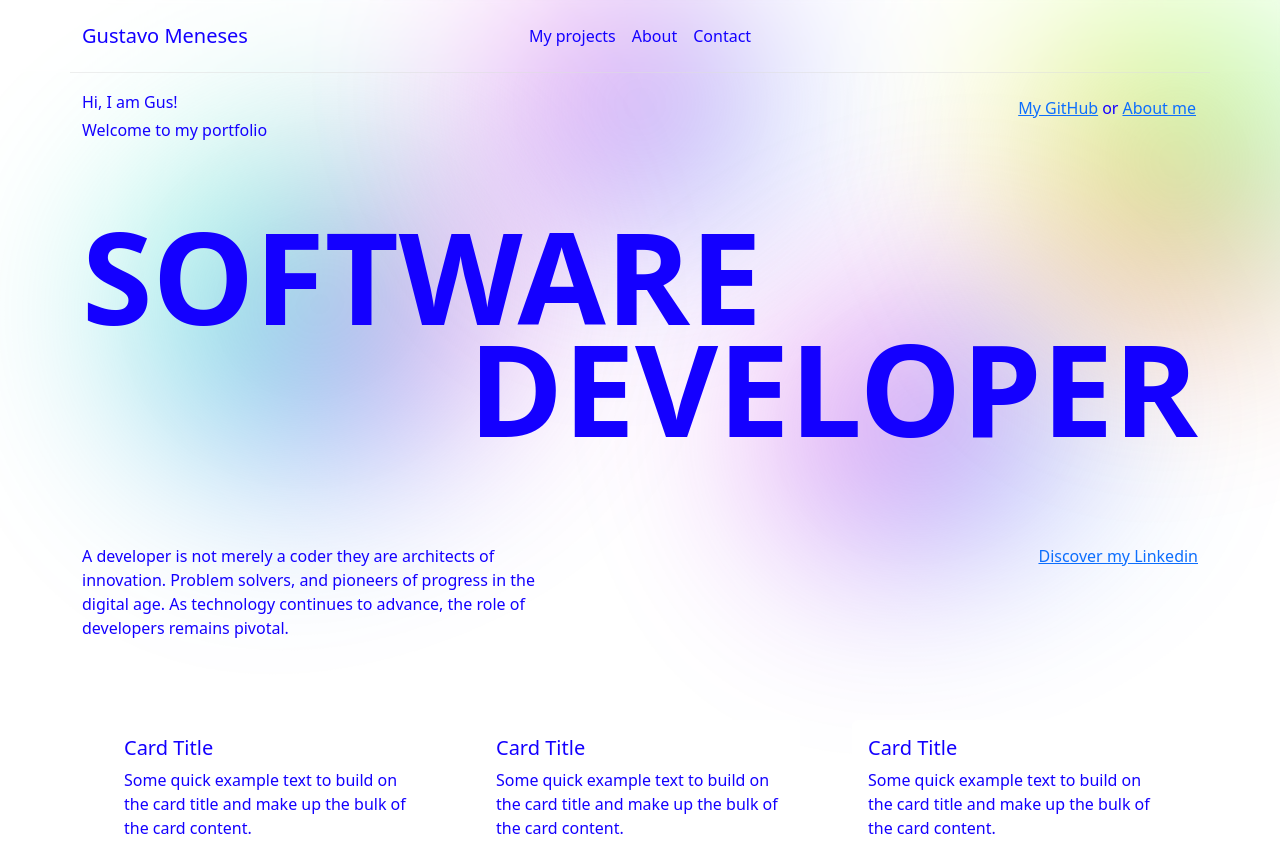
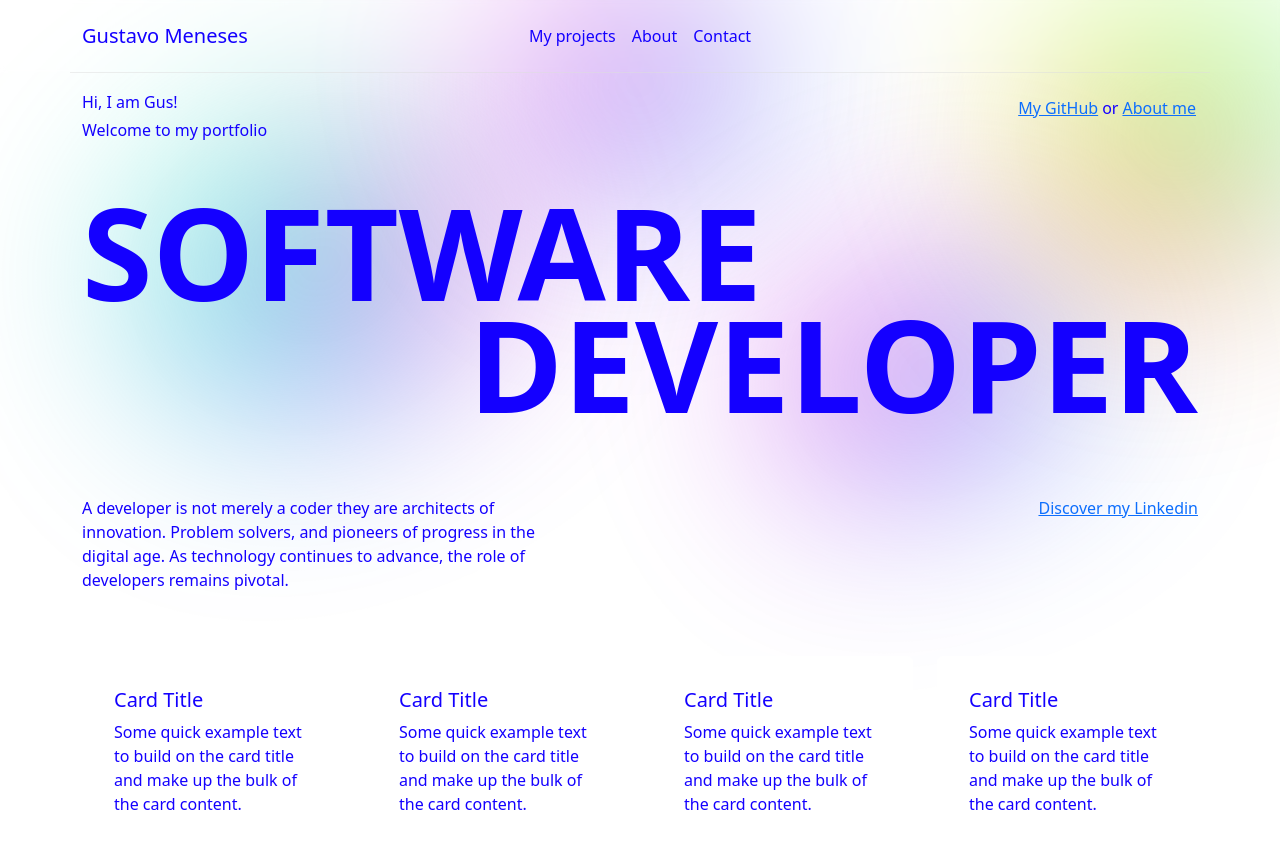
Before and after one commit to gdameneses/gustavo-meneses-portfolio, a React (Create React App) app: page / in a window 1280 px wide. Built offline with nearby package versions, Linux system fonts and the light colour scheme.

Commit message:
chore: change vertical size of hero and cards

```diff
--- a/src/components/cardDivisor/CardDivisor.js
+++ b/src/components/cardDivisor/CardDivisor.js
@@ -1,20 +1,25 @@
 import Container from 'react-bootstrap/Container'
 import Card from 'react-bootstrap/Card';
+import Col from 'react-bootstrap/Col';
+import Row from 'react-bootstrap/Row';
 import './CardDivisor.scss'
 
 function CardDivisor() {
     const card = ({title, text}) => {
         return (
+            <Col xs={8} md={3}>
             <Card className="divisor__card">
                 <Card.Body>
                     <Card.Title>{title}</Card.Title>
                     <Card.Text>{text}</Card.Text>
                 </Card.Body>
             </Card>
+            </Col>
         )
     }
     return (
-      <Container className="d-flex flex-row justify-content-around">
+      <Container>
+        <Row className="cards__wrapper">
         {card({
             title: `Card Title`,
             text:
@@ -38,8 +43,16 @@ function CardDivisor() {
               on the card title and make up
               the bulk of the card content.`
             }
+        )}  {card({
+            title: `Card Title`,
+            text:
+              `Some quick example text to build
+              on the card title and make up
+              the bulk of the card content.`
+            }
         )}
-        </Container>
+        </Row>
+      </Container>
     );
 }
 
--- a/src/components/cardDivisor/CardDivisor.scss
+++ b/src/components/cardDivisor/CardDivisor.scss
@@ -1,5 +1,15 @@
+
+.cards__wrapper {
+    display: flex;
+    overflow-x: auto;
+    flex-wrap: nowrap !important;
+    flex-direction: row;
+    justify-content: space-between;
+    padding: 1rem 0;
+
+}
 .divisor__card {
     color: #1400FF !important;
     border: none !important;
-    width: 20rem;
+    padding: 1rem;
 }
--- a/src/components/header/Header.scss
+++ b/src/components/header/Header.scss
@@ -1,7 +1,7 @@
 .hero {
-  height: 90vh;
+  height: 80vh;
   color: #1400FF;
-  padding: 6rem 0 4rem 0!important;
+  padding: 6rem 0 2rem 0!important;
 }
 
 .background {
@@ -9,7 +9,7 @@
   top: -6rem;
   overflow-x: clip;
   overflow-y: visible;
-  height: 100vh;
+  height: 90vh;
   width: 100%;
   z-index: -1;
   .background__item {
```
